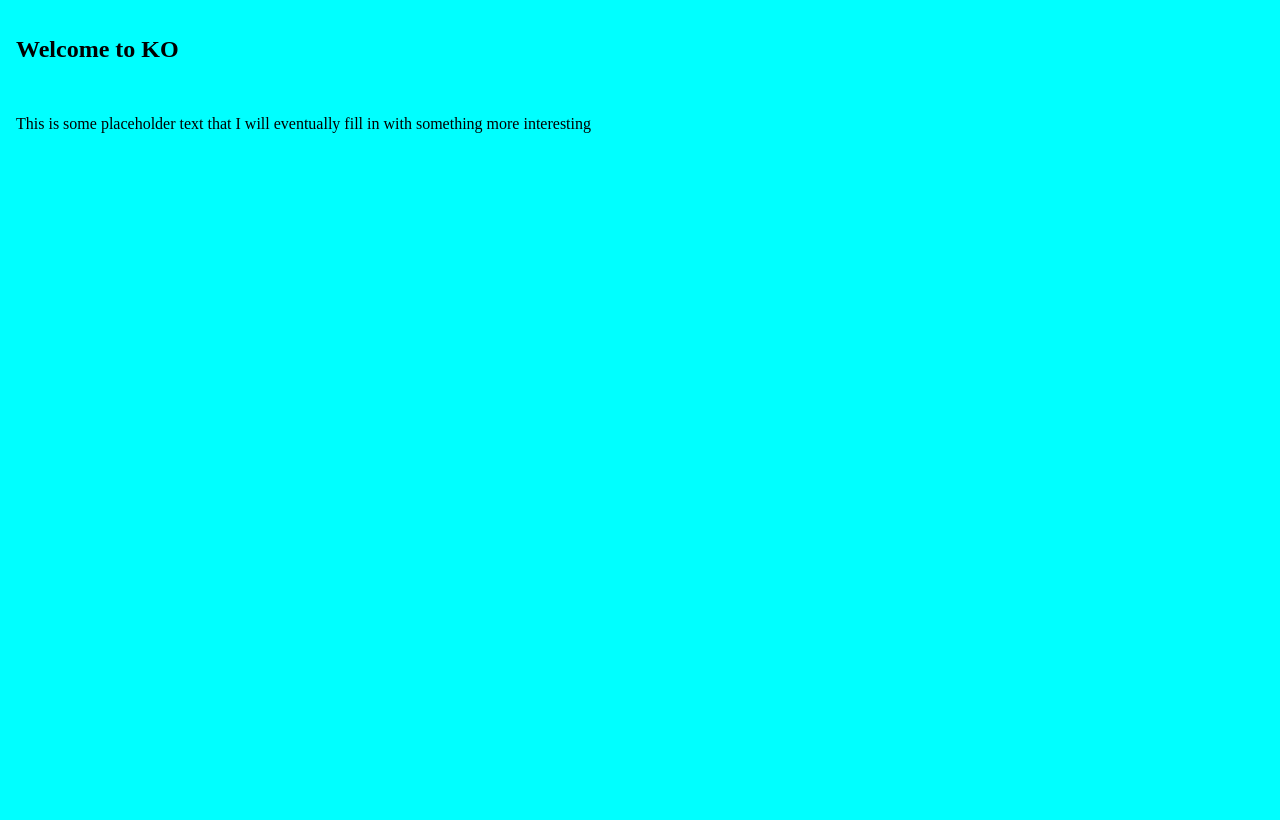
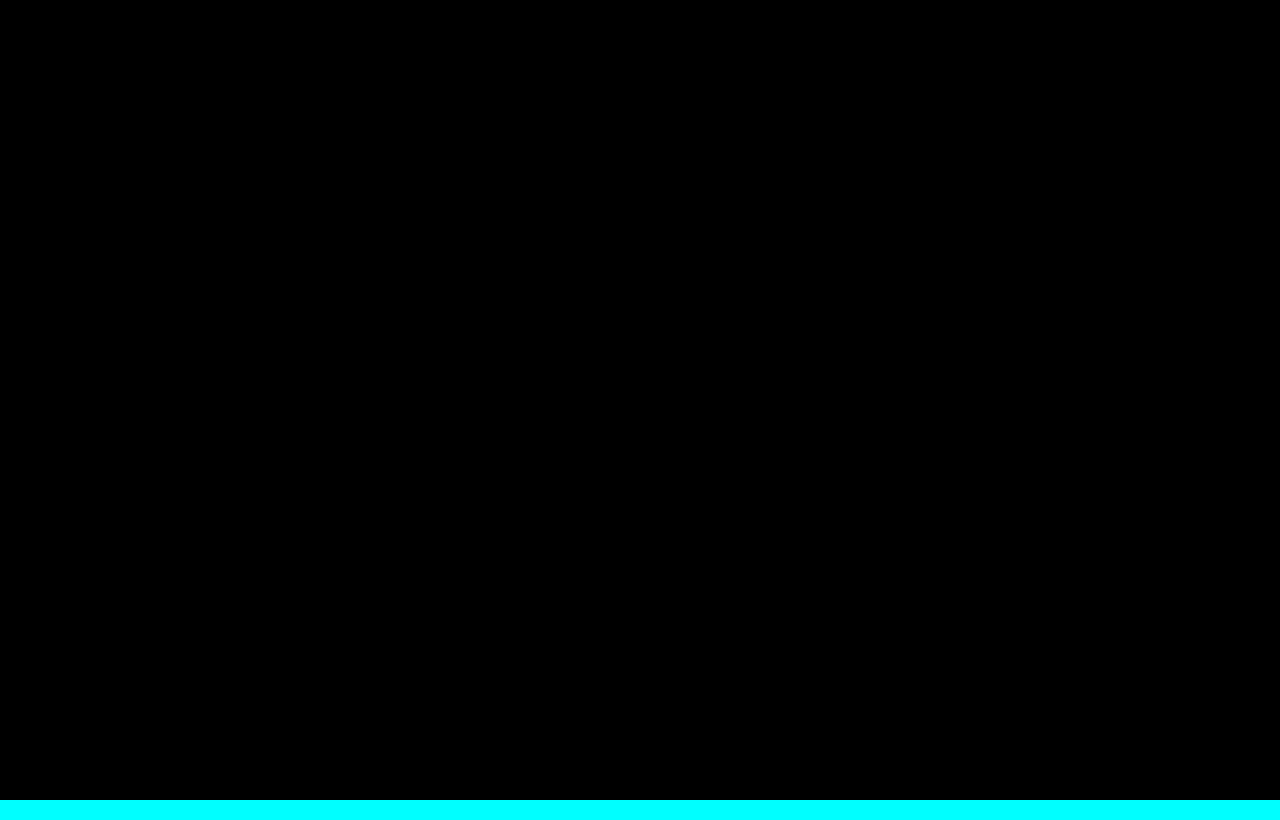
Before and after one commit to blakeface/dat-webgl, a website built with Parcel: page src/index.html in a window 1280 px wide. Built offline with nearby package versions, Linux system fonts and the light colour scheme.

Commit message:
added basics of three.js

```diff
--- a/package.json
+++ b/package.json
@@ -20,9 +20,9 @@
   "license": "ISC",
   "dependencies": {
     "bulma": "^0.7.1",
-    "d3": "^5.7.0",
     "dat": "^13.11.4",
-    "node-sass": "^4.9.3"
+    "node-sass": "^4.9.3",
+    "three": "^0.96.0"
   },
   "devDependencies": {
     "parcel-bundler": "^1.9.7"
--- a/src/index.html
+++ b/src/index.html
@@ -9,13 +9,9 @@
 </head>
 
 <body>
-
 	<section>
 		<h1>Welcome to KO</h1>
 		<p>This is some placeholder text that I will eventually fill in with something more interesting</p>
-		<canvas id="container">
-			<svg></svg>
-		</canvas>
 	</section>
 
 	<script src="index.js" type="text/javascript" charset="utf-8"></script>
--- a/src/index.js
+++ b/src/index.js
@@ -1,120 +1,52 @@
-import * as d3 from 'd3'
+import * as THREE from 'three'
 
 let datPoints = 2
 const width = window.innerWidth
 const height = window.innerHeight
 
-function getRandomValue(max) {
-	return Math.floor(Math.random() * max)
-}
-
 // Dat protocol
 const datUrl = 'dat://3167d872cec0d2896009a4156409b9e1ce89638d030c42be7c4be02f4e967bf7/'
 try	{
 	const archive = new DatArchive(datUrl)
+	const stat = archive.stat('/index.html')
 }
 catch (e) {
 	console.log(`Want to see something cool? Try this out over the dat protocol: ${datUrl}`)
 	console.log(`learn more at https://datproject.org/`)
 }
 
-// update DOM
-const nodes = d3.range(datPoints).map( i => {
-	return {
-		index: i,
-		x: getRandomValue(width),
-		y: getRandomValue(height),
-		vx: getRandomValue(100),
-		vy: getRandomValue(1000),
-		radius: getRandomValue(height < width ? height / 5 : width / 5)
-	}
-})
+// set the scene
+const scene = new THREE.Scene()
+const camera = new THREE.PerspectiveCamera( 75, width / height, 0.1, 1000 )
+const renderer = new THREE.WebGLRenderer()
+renderer.setSize( width, height )
+renderer.setClearColor( 0x000000, 1 )
+document.body.appendChild( renderer.domElement );
 
-// create gravity simulation
-const simulation = d3.forceSimulation(nodes)
-											.force('charge', d3.forceManyBody().strength(5))
-											.force('collision', d3.forceCollide().radius(d => d.radius))
-											.on('tick', ticked)
+// add light
+const light = new THREE.DirectionalLight( 0xffffff );
+light.position.set( 0, 1, 1 ).normalize();
+scene.add(light);
 
-function ticked() {
+// create objects
+const path = new THREE.CurvePath()
+path.curves([])
+const geometry = new THREE.TubeGeometry( path, 20, 2, 8, false );
+const material = new THREE.MeshPhongMaterial({
+	color: 0x00ffff,
+  shininess: 100,
+});
+const tube = new THREE.Mesh( geometry, material );
+scene.add( tube );
+camera.position.z = 5;
 
-  const u = d3.select('svg').selectAll('circle')
-  	.data(nodes)
 
-  u.enter()
-    .append('svg:circle')
-		.attr('r', node => node.radius)
-    .attr('cx', node => node.x)
-		.attr('cy', node => node.y)
 
-  u.exit().remove()
+// animate
+function animate() {
+	requestAnimationFrame( animate );
+	tube.rotation.x += 0.01;
+	tube.rotation.y += 0.01;
+	renderer.render( scene, camera );
 }
-
-// var nodes = d3.range(200).map(function() { return {radius: Math.random() * 12 + 4}; }),
-//     color = d3.scale.category10();
-
-// var force = d3.layout.force()
-//     .gravity(0.05)
-//     .charge(function(d, i) { return i ? 0 : -2000; })
-//     .nodes(nodes)
-//     .size([w, h]);
-
-// var root = nodes[0];
-// root.radius = 0;
-// root.fixed = true;
-
-// force.start();
-
-// svg.selectAll("circle")
-//     .data(nodes.slice(1))
-//   .enter().append("svg:circle")
-//     .attr("r", function(d) { return d.radius - 2; })
-//     .style("fill", function(d, i) { return color(i % 3); });
-
-// force.on("tick", function(e) {
-//   var q = d3.geom.quadtree(nodes),
-//       i = 0,
-//       n = nodes.length;
-
-//   while (++i < n) {
-//     q.visit(collide(nodes[i]));
-//   }
-
-//   svg.selectAll("circle")
-//       .attr("cx", function(d) { return d.x; })
-//       .attr("cy", function(d) { return d.y; });
-// });
-
-// svg.on("mousemove", function() {
-//   var p1 = d3.svg.mouse(this);
-//   root.px = p1[0];
-//   root.py = p1[1];
-//   force.resume();
-// });
-
-// function collide(node) {
-//   var r = node.radius + 16,
-//       nx1 = node.x - r,
-//       nx2 = node.x + r,
-//       ny1 = node.y - r,
-//       ny2 = node.y + r;
-//   return function(quad, x1, y1, x2, y2) {
-//     if (quad.point && (quad.point !== node)) {
-//       var x = node.x - quad.point.x,
-//           y = node.y - quad.point.y,
-//           l = Math.sqrt(x * x + y * y),
-//           r = node.radius + quad.point.radius;
-//       if (l < r) {
-//         l = (l - r) / l * .5;
-//         node.x -= x *= l;
-//         node.y -= y *= l;
-//         quad.point.x += x;
-//         quad.point.y += y;
-//       }
-//     }
-//     return x1 > nx2
-//         || x2 < nx1
-//         || y1 > ny2
-//         || y2 < ny1;
-//   };
-// }
+animate();
--- a/src/style.css
+++ b/src/style.css
@@ -5,17 +5,12 @@ body {
 	margin: 0;
 }
 
-section {
-	height: 100%;
-	width: 100%;
-}
-
 h1
 , p {
 	padding: 1rem;
 }
 
-#container {
+canvas {
 	position: absolute;
 	top: 0;
 	width: 100%;
```
Also changed, not shown: 1 other file.
